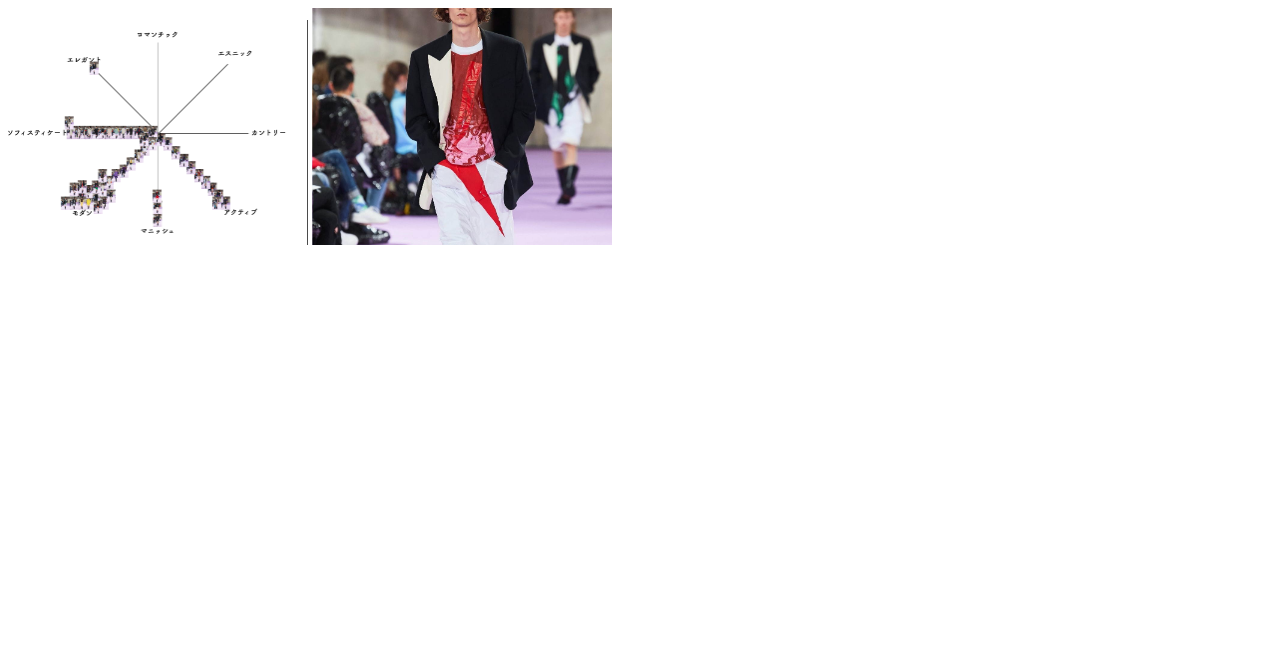
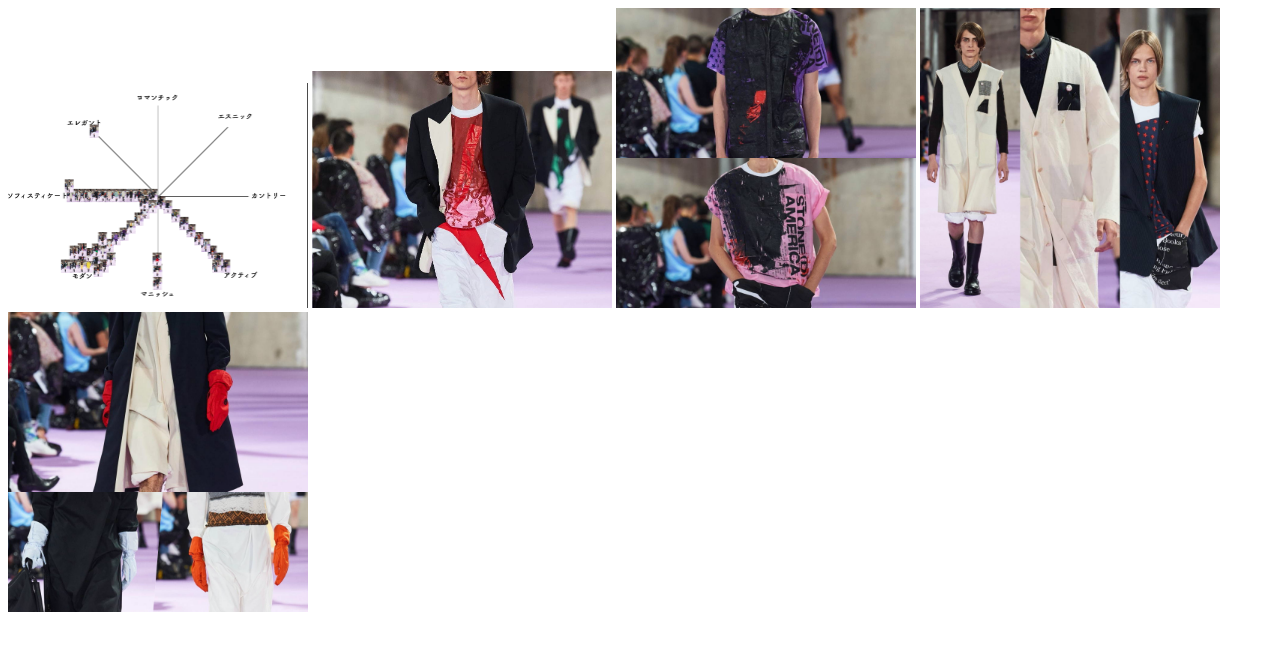
Before and after one commit to yudaiukawa/hatena18, a plain HTML site: page index.html in a window 1280 px wide. Drawn offline with Linux system fonts and the light colour scheme.

Commit message:
Update index.html

```diff
--- a/index.html
+++ b/index.html
@@ -6,4 +6,7 @@
 <body>
 <img src="スクリーンショット 2020-01-14 5.58.01.png" width="300px">
   <img src="rafsimons_2020SS51.jpg" width="300px">
+  <img src="collage.png" width="300px">
+  <img src="collage1.png" width="300px">
+  <img src="collage2.png" width="300px">
 </body>
```
